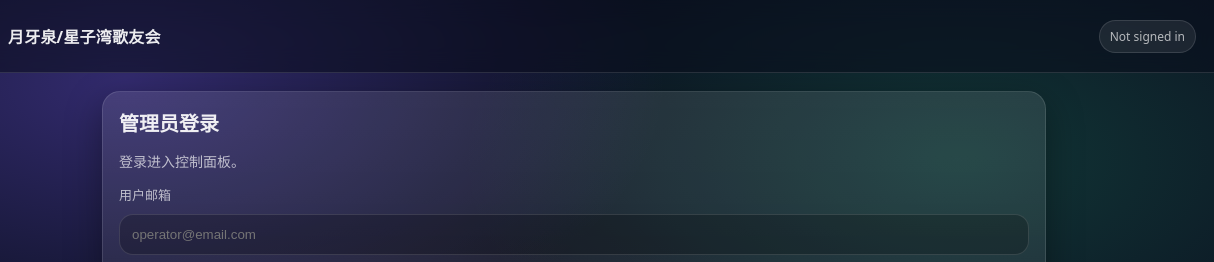
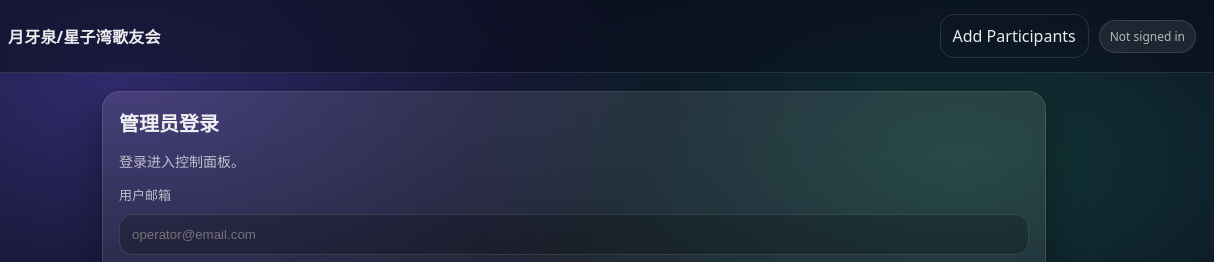
Before and after one commit to ruitammyhuang/moon-stars-singing-club, a plain HTML site: page index.html in a window 1280 px wide. Shown: the top 262 px of the page, 66-1280 px from the left. Drawn offline with nearby package versions, Linux system fonts and the light colour scheme.

Commit message:
Update index.html

```diff
--- a/index.html
+++ b/index.html
@@ -18,6 +18,8 @@
     </div>
 
     <div class="topbar-actions">
+      <a class="btn ghost" href="admin_add_participants.html"> Add Participants </a>
+
       <span id="authPill" class="pill neutral">未登录</span>
       <button id="logoutBtn" class="btn ghost" type="button" style="display:none;">退出</button>
     </div>
```
